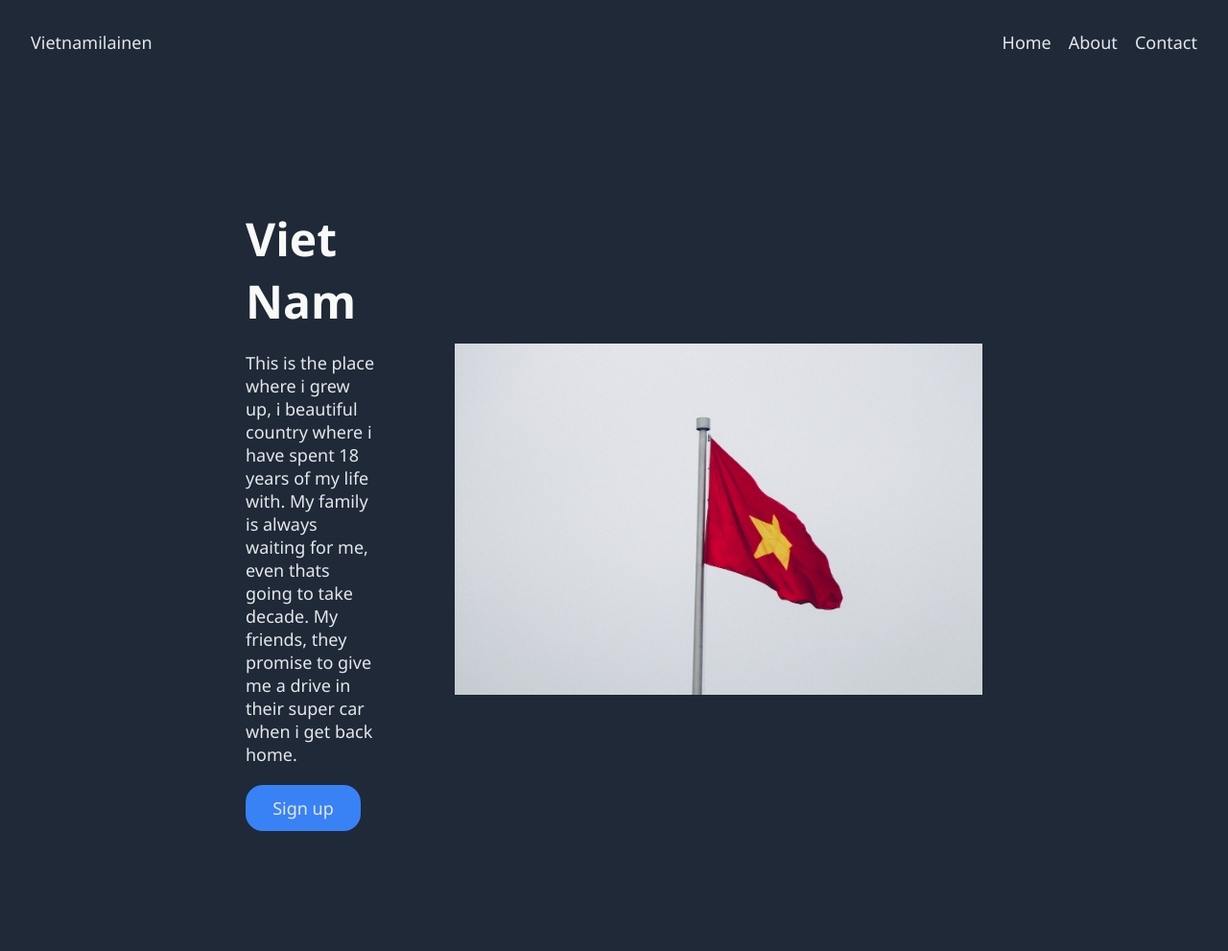
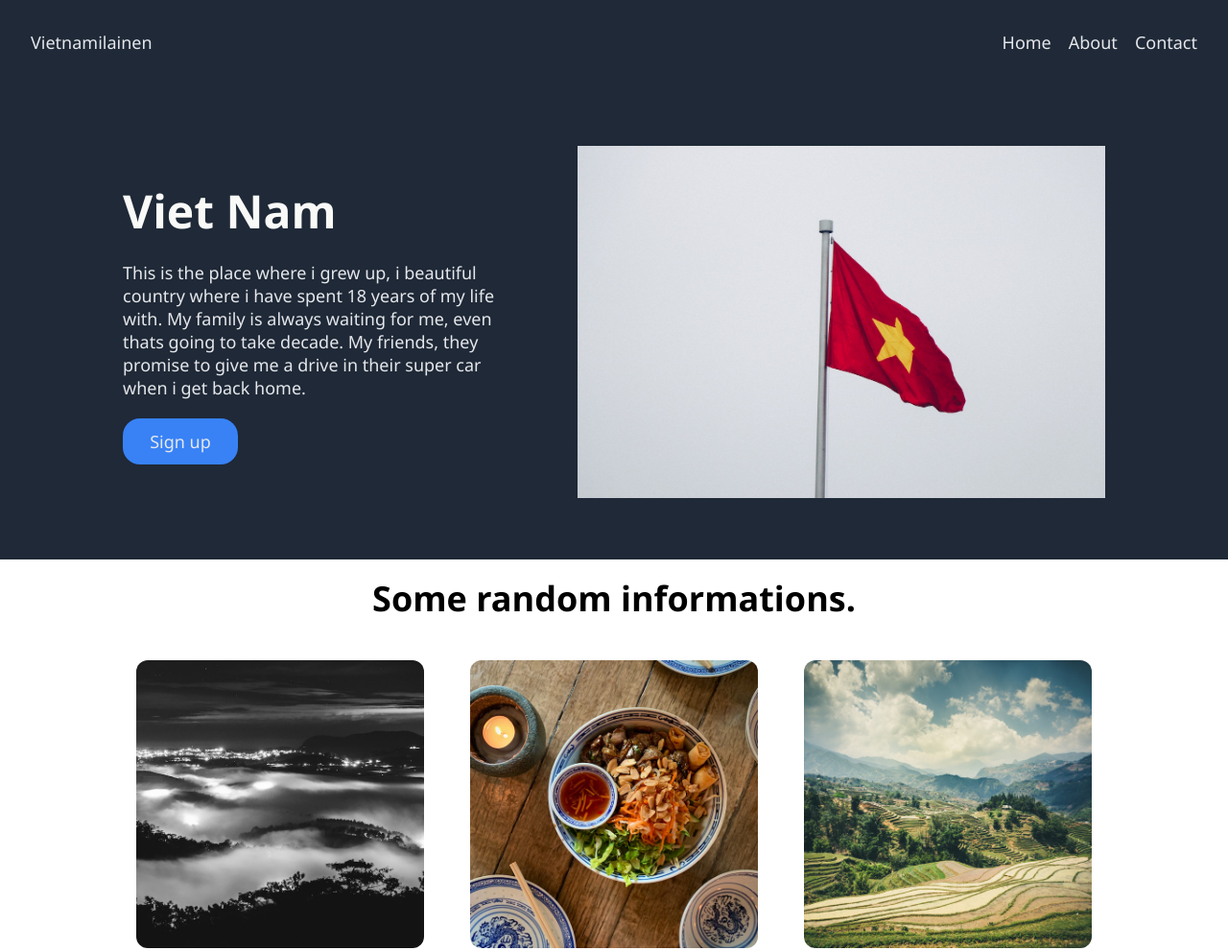
Before and after one commit to HiimHyy/Vietnamilainen, a plain HTML site: page index.html in a window 1280 px wide. Shown: the top 991 px of the page at 96% size. Drawn offline with Linux system fonts and the light colour scheme.

Commit message:
Change padding to fit smaller screen

```diff
--- a/style.css
+++ b/style.css
@@ -34,7 +34,7 @@ a{
 
 .main {
     display: flex;
-    padding: 128px 256px 128px 256px;
+    padding: 64px 128px 64px 128px;
     justify-content: space-evenly;
     gap: 80px;
     align-items: center;
```
